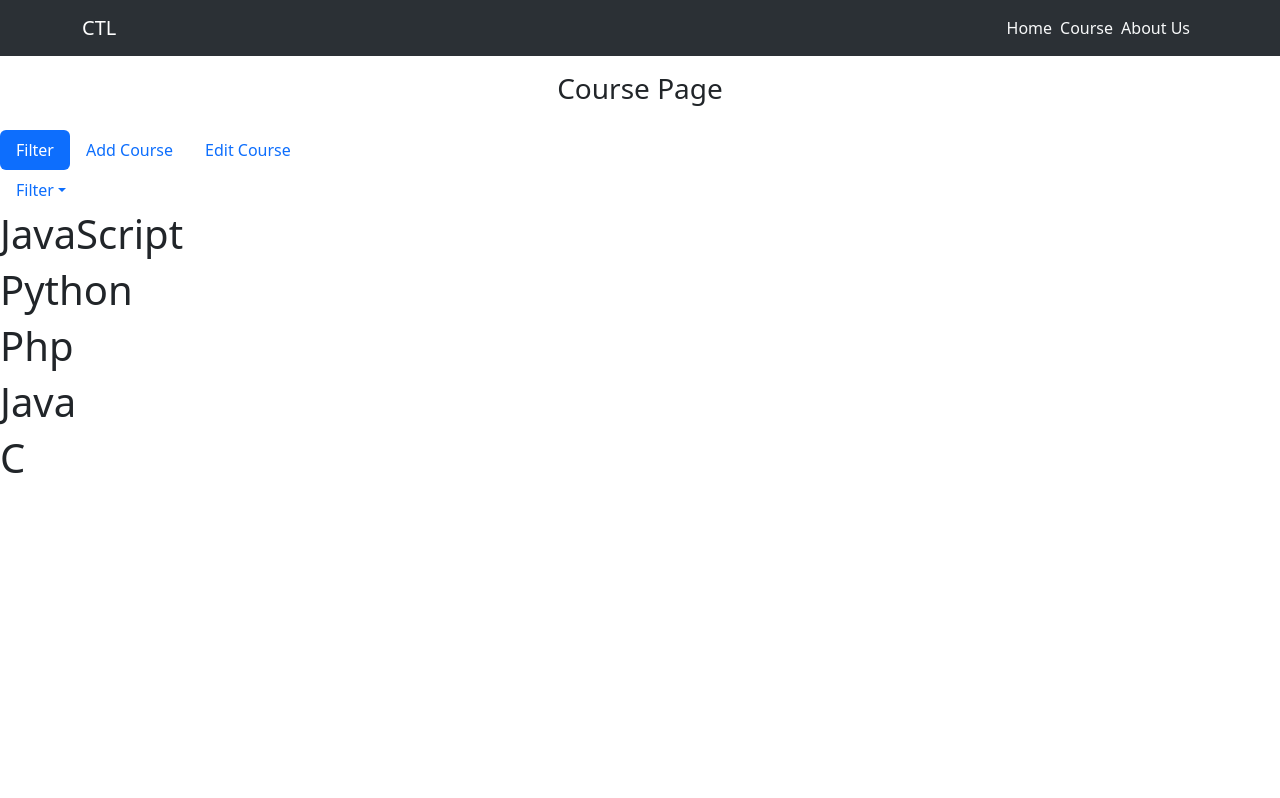
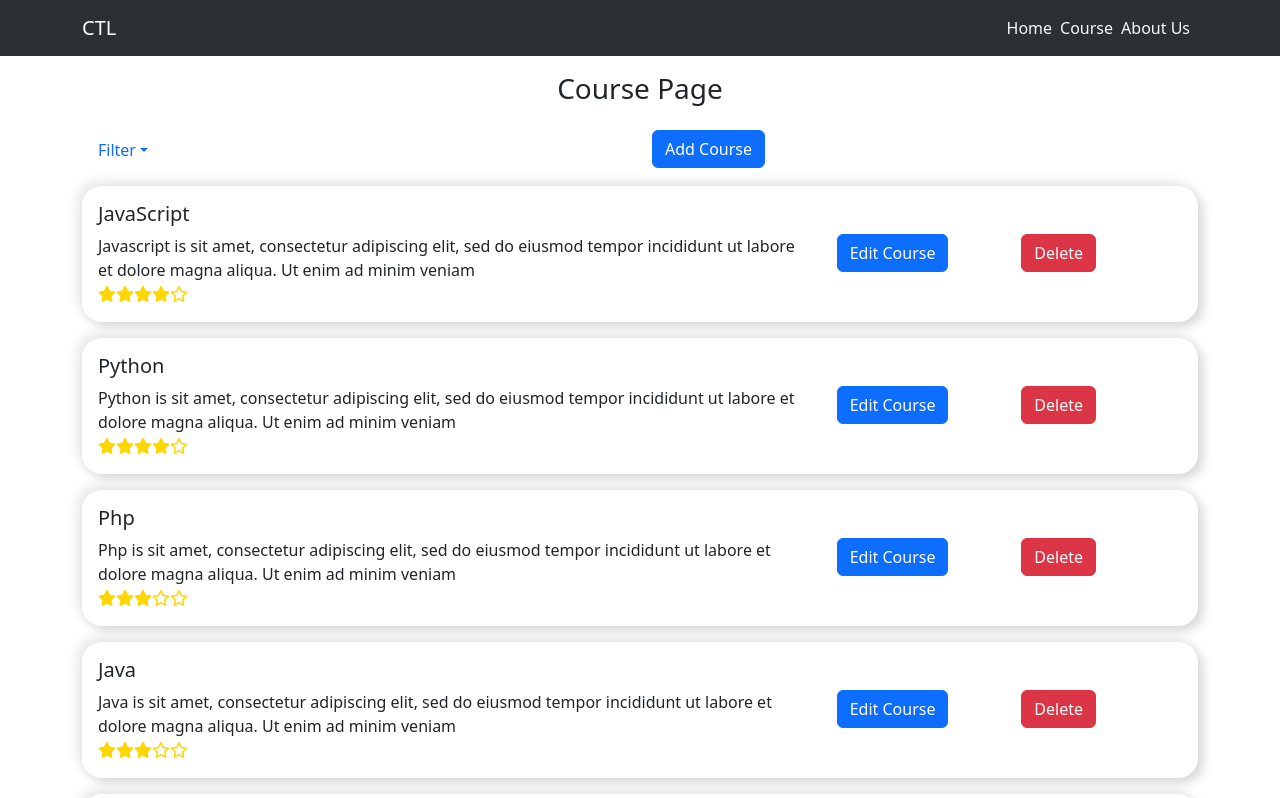
Before and after one commit to Basil-jiji/CoursePortal, a React (Create React App) app: page /course in a window 1280 px wide. Shown: the top 798 px of the page. Built offline with nearby package versions, Linux system fonts and the light colour scheme.

Commit message:
Filter and Add Courses

```diff
--- a/src/App.js
+++ b/src/App.js
@@ -6,6 +6,8 @@ import HomePage from './components/HomePage'
 import CoursePage from './components/CoursePage'
 import AboutPage from './components/AboutPage'
 import AddCourse from './components/AddCourse'
+
+//TODO : Use commented cards and stars of rating to filter component
 
 const App = () => {
   return (
--- a/src/components/AddCourse.js
+++ b/src/components/AddCourse.js
@@ -32,22 +32,23 @@ const AddCourse = () => {
             <Button
               className='my-3'
               onClick={() =>
-                setCourse([...course,
+                setCourse([
+                  ...course,
                   {
                     id: Math.floor(Math.random() * 100),
                     name: name,
                     description: description,
                     image: null,
                     featured: null,
-                    rating: null
-                  }
+                    rating: Math.floor(Math.random() * 5),
+                  },
                 ])
               }
             >
               Add Course
             </Button>
             {console.log(course)}
-            {course.map((course)=>(
+            {course.map((course) => (
               <div key={course.id}>{course.name}</div>
             ))}
           </Form>
--- a/src/components/CoursePage.js
+++ b/src/components/CoursePage.js
@@ -1,88 +1,13 @@
 import React from 'react'
-import {
-  Container,
-  Col,
-  Row,
-  Button,
-  Dropdown,
-  Card,
-  Nav,
-  NavDropdown,
-  Tab,
-} from 'react-bootstrap'
 import '../styles/course-page.css'
-import courses from '../courses'
-import Rating from './Rating'
-import { Link } from 'react-router-dom'
-import AddCourse from './AddCourse'
-import EditCourse from './EditCourse'
+
 import FilterCourse from './FilterCourse'
 
 const CoursePage = () => {
-  // const handleSelect = (eventKey) => alert(`selected ${eventKey}`)
   return (
     <>
       <h3 className='text-center py-3 px-3'>Course Page</h3>
-      {/* <Container>
-        <Row className='py-3'>
-          <Col className='' sm={6}>
-            <Dropdown>
-              <Dropdown.Toggle variant='success' id='dropdown-basic'>
-                Filter
-              </Dropdown.Toggle>
-            </Dropdown>
-          </Col>
-          <Col sm={3} className='align-items-right'>
-            <Link to='/add'>
-              <Button variant='link'>Add Course</Button>
-            </Link>
-          </Col>
-          <Col sm={3}>
-            <Button>Edit Course</Button>
-          </Col>
-        </Row>
-        <Row>
-          <Col>
-            {courses.map((course) => (
-              <Card key={course.id}>
-                <Card.Title>{course.name}</Card.Title>
-                <Card.Body>
-                  <Card.Text>
-                    {course.description}
-                    <Rating value={course.rating} color='gold' />
-                  </Card.Text>
-                </Card.Body>
-              </Card>
-            ))}
-          </Col>
-        </Row>
-      </Container> */}
-
-      <Tab.Container defaultActiveKey='first'>
-        <Nav variant='pills'>
-          <Nav.Item>
-            <Nav.Link eventKey='first'>Filter</Nav.Link>
-          </Nav.Item>
-          <Nav.Item>
-            <Nav.Link eventKey='second'>Add Course</Nav.Link>
-          </Nav.Item>
-          <Nav.Item>
-            <Nav.Link eventKey='third'>Edit Course</Nav.Link>
-          </Nav.Item>
-        </Nav>
-
-        <Tab.Content>
-          <Tab.Pane eventKey='first'>
-            <FilterCourse />
-          </Tab.Pane>
-          <Tab.Pane eventKey='second'>
-            <AddCourse />
-          </Tab.Pane>
-          <Tab.Pane eventKey='third'>
-            <EditCourse />
-          </Tab.Pane>
-        </Tab.Content>
-      </Tab.Container>
+      <FilterCourse />
     </>
   )
 }
--- a/src/components/FilterCourse.js
+++ b/src/components/FilterCourse.js
@@ -1,6 +1,19 @@
 import React, { useMemo, useState } from 'react'
-import { Dropdown, Nav, NavDropdown } from 'react-bootstrap'
+import {
+  Button,
+  Card,
+  Col,
+  Container,
+  Dropdown,
+  Modal,
+  Nav,
+  NavDropdown,
+  Row,
+  Form,
+} from 'react-bootstrap'
+import '../styles/filter-course.css'
 import courses from '../courses'
+import Rating from './Rating'
 
 const FilterCourse = () => {
   const [course, setCourse] = useState(courses)
@@ -19,10 +32,25 @@ const FilterCourse = () => {
 
   var filteredList = useMemo(getFilteredList, [rating, course])
 
+  const [show, setShow] = useState(false)
+  const [showadd, setShowAdd] = useState(false)
+
+  const handleClose = () => setShow(false)
+  const handleShow = () => setShow(true)
+
+  const handleCloseAdd = () => setShowAdd(false)
+  const handleShowAdd = () => setShowAdd(true)
+
+  const [name, setName] = useState('')
+  const [description, setDescription] = useState('')
+
   return (
     <>
-      <Nav onSelect={handleSelect}>
-        <NavDropdown title='Filter'>
+      <Container>
+        <Row>
+          <Col>
+            <Nav onSelect={handleSelect} className='ms-0'>
+              <NavDropdown title='Filter' className=''>
                 <NavDropdown.Item eventKey=''>All</NavDropdown.Item>
                 <NavDropdown.Item eventKey='5'>5 Start Rating</NavDropdown.Item>
                 <NavDropdown.Item eventKey='4'>4 Start Rating</NavDropdown.Item>
@@ -31,10 +59,103 @@ const FilterCourse = () => {
                 <NavDropdown.Item eventKey='1'>1 Start Rating</NavDropdown.Item>
               </NavDropdown>
             </Nav>
+          </Col>
+          <Col>
+            <Button variant='primary' onClick={handleShowAdd}>
+              Add Course
+            </Button>
+            <Modal show={showadd} onHide={handleCloseAdd}>
+              <Modal.Header closeButton>
+                <Modal.Title>Add Course</Modal.Title>
+              </Modal.Header>
+              <Modal.Body>
+                <Form>
+                  <Form.Group>
+                    <Form.Label>Course Name</Form.Label>
+                    <Form.Control
+                      type='text'
+                      value={name}
+                      onChange={(e) => setName(e.target.value)}
+                    ></Form.Control>
+                  </Form.Group>
+                  <Form.Group>
+                    <Form.Label>Course Description</Form.Label>
+                    <Form.Control
+                      type='text'
+                      value={description}
+                      onChange={(e) => setDescription(e.target.value)}
+                    ></Form.Control>
+                  </Form.Group>
+                </Form>
+              </Modal.Body>
+              <Modal.Footer>
+                <Button
+                  className='my-3'
+                  variant='success'
+                  onClick={() =>
+                    setCourse([
+                      ...course,
+                      {
+                        id: Math.floor(Math.random() * 100),
+                        name: name,
+                        description: description,
+                        image: null,
+                        featured: null,
+                        rating: Math.floor(Math.random() * 5),
+                      },
+                    ])
+                  }
+                >
+                  Save
+                </Button>
+                <Button variant='danger' onClick={handleCloseAdd}>
+                  Close
+                </Button>
+              </Modal.Footer>
+            </Modal>
+          </Col>
+        </Row>
+      </Container>
       {filteredList.map((value) => (
-        <div key={value.id}>
-          <h1>{value.name}</h1>
-        </div>
+        <Container className='my-3'>
+          <Card key={value.id} className='border-0 filter-card'>
+            <Card.Body>
+            <Card.Title>{value.name}</Card.Title>
+              <Row>
+                <Col md={8}>
+                  <Card.Text>
+                    {value.description}
+                    <Rating value={value.rating} color='gold' />
+                  </Card.Text>
+                </Col>
+                <Col>
+                  <Button variant='primary' onClick={handleShow}>
+                    Edit Course
+                  </Button>
+
+                  <Modal show={show} onHide={handleClose}>
+                    <Modal.Header closeButton>
+                      <Modal.Title>Edit Course</Modal.Title>
+                    </Modal.Header>
+                    <Modal.Body></Modal.Body>
+                    <Modal.Footer>
+                      <Button variant='secondary' onClick={handleClose}>
+                        Close
+                      </Button>
+                      <Button variant='primary' onClick={handleClose}>
+                        Save Changes
+                      </Button>
+                    </Modal.Footer>
+                  </Modal>
+                </Col>
+                <Col>
+                  {' '}
+                  <Button variant='danger'>Delete</Button>{' '}
+                </Col>
+              </Row>
+            </Card.Body>
+          </Card>
+        </Container>
       ))}
     </>
   )
--- /dev/null
+++ b/src/styles/filter-course.css
@@ -0,0 +1,6 @@
+.filter-card {
+border-radius: 20px;
+    background: #fff;
+    box-shadow: 5px 5px 11px #d7d7d7,
+        -5px -5px 11px #e9e9e9;
+}
```
Lines whose indentation alone changed are shown as unchanged.
